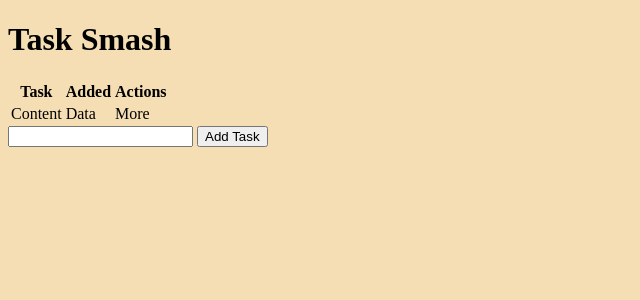
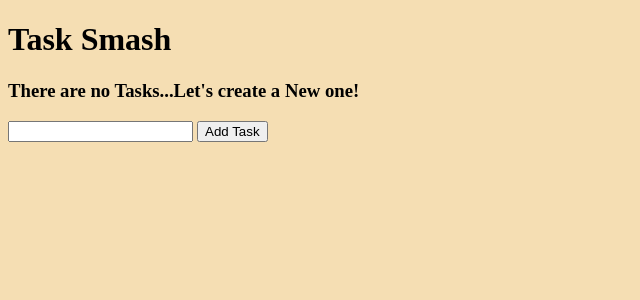
Before and after one commit to hariprasad2512/flask-todo-project, a Flask app: page / in a window 1280 px wide. Shown: the top 300 px of the page, without its empty margins (0-640 px from the left). Run offline with Flask 3, Linux system fonts and the light colour scheme.

Commit message:
Create Jinja logic for loop in index html template

```diff
--- a/app.py
+++ b/app.py
@@ -1,4 +1,4 @@
-from flask import Flask, render_template
+from flask import Flask, render_template, redirect, request
 from flask_scss import Scss
 from flask_sqlalchemy import SQLAlchemy
 from datetime import datetime
@@ -22,10 +22,26 @@ class MyTask(db.Model):
     def __repr__(self):
         return f"Task {self.id}"
 
+# HOME PAGE
+@app.route('/', methods=["POST", "GET"])
+def index():
+    # ADD A TASK
+    if request.method == "POST":
+        current_task = request.form['content']
+        new_task = MyTask(content=current_task)
+        try:
+            db.session.add(new_task)
+            db.session.commit()
+            return redirect("/")
+        except Exception as e:
+            print(f"Error: {e}")
+            return f"Error: {e}"
 
-@app.route('/')
-def index():
-    return render_template('index.html')
+    # See all Current Tasks
+    else:
+        tasks = MyTask.query.order_by(MyTask.created).all()
+        return render_template('index.html', tasks=tasks)
+
 
 if __name__ in "__main__":
     with app.app_context():
--- a/templates/index.html
+++ b/templates/index.html
@@ -5,18 +5,28 @@
 {% block body%}
 <div class="content">
   <h1>Task Smash</h1>
+  {% if tasks | length < 1 %}
+  <h3>There are no Tasks...Let's create a New one!</h3>
+  {% else %}
   <table>
     <tr>
       <th>Task</th>
       <th>Added</th>
       <th>Actions</th>
     </tr>
+    {% for task in tasks %}
     <tr>
-      <td>Content</td>
-      <td>Data</td>
-      <td>More</td>
+      <td>{{task.content}}</td>
+      <td>{{task.created.strftime("%d-%m-%Y")}}</td>
+      <td>
+      <a href="/delete/{{task.id}}">Delete</a>
+      <br>
+      <a href="/update/{{task.id}}">Edit</a>
+      </td>
     </tr>
+    {% endfor %}
   </table>
+  {% endif %}
   <form action="">
     <input type="text" name="content" id="content" />
     <input type="submit" value="Add Task" id="btn-add" />
```
